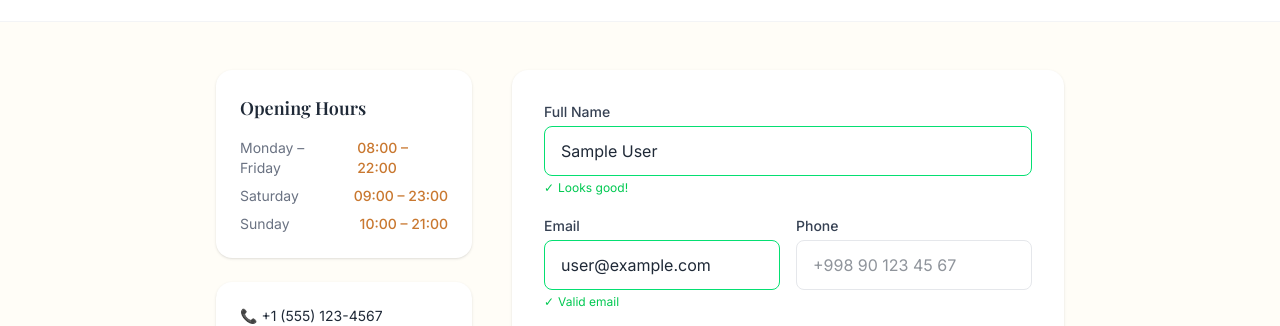
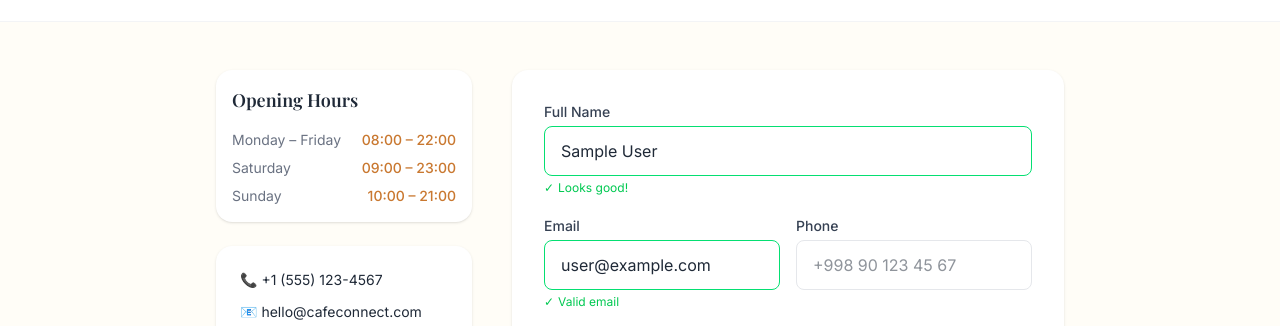
Before and after one commit to fazliddin022/cafeconnect, a React (Vite) app: page /reservation in a window 1280 px wide. Shown: the part 219-545 px from the top of the page. Built offline with nearby package versions, Linux system fonts and the light colour scheme; no server answers; the database is empty; sample sign-in values are in the browser's storage.

Commit message:
feat(ui): improve menu card image display

```diff
--- a/src/components/menu/MenuCard.jsx
+++ b/src/components/menu/MenuCard.jsx
@@ -6,11 +6,11 @@ export default function MenuCard({ item }) {
   return (
     <article className="card group">
       {/* Image */}
-      <div className="relative h-48 bg-[#fdf0d5] overflow-hidden">
+      <div className="relative bg-[#fdf0d5] overflow-hidden aspect-[4/3]">
         <img
           src={image}
           alt={name}
-          className="w-full h-full object-cover group-hover:scale-105 transition-transform duration-300"
+          className="w-full h-full object-cover object-center group-hover:scale-105 transition-transform duration-300"
           loading="lazy"
           onError={(e) => {
             e.target.src = `https://placehold.co/400x300/fdf0d5/c97830?text=${encodeURIComponent(name)}`
--- a/src/pages/GalleryPage.jsx
+++ b/src/pages/GalleryPage.jsx
@@ -21,7 +21,7 @@ const galleryImages = [
   },
   {
     id: 4,
-    src: 'https://images.unsplash.com/photo-1571877227200-a0d98ea607e9?w=600&h=400&fit=crop',
+    src: 'https://images.unsplash.com/photo-1639744211487-b27e3551b07c?q=80&w=435&auto=format&fit=crop&ixlib=rb-4.1.0&ixid=M3wxMjA3fDB8MHxwaG90by1wYWdlfHx8fGVufDB8fHx8fA%3D%3D',
     alt: 'Fresh desserts',
     tag: 'Food',
   },
--- a/src/pages/ReservationPage.jsx
+++ b/src/pages/ReservationPage.jsx
@@ -17,7 +17,7 @@ export default function ReservationPage() {
 
         {/* Sidebar */}
         <div className="md:col-span-1 space-y-6">
-          <div className="bg-white rounded-2xl p-6 shadow-sm">
+          <div className="bg-white rounded-2xl p-4 shadow-sm">
             <h3
               className="font-semibold text-lg mb-4"
               style={{ fontFamily: 'Playfair Display, serif' }}
```
